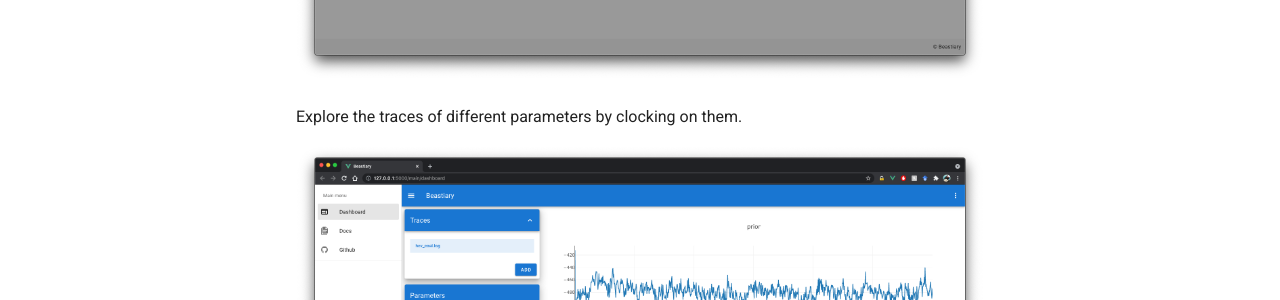
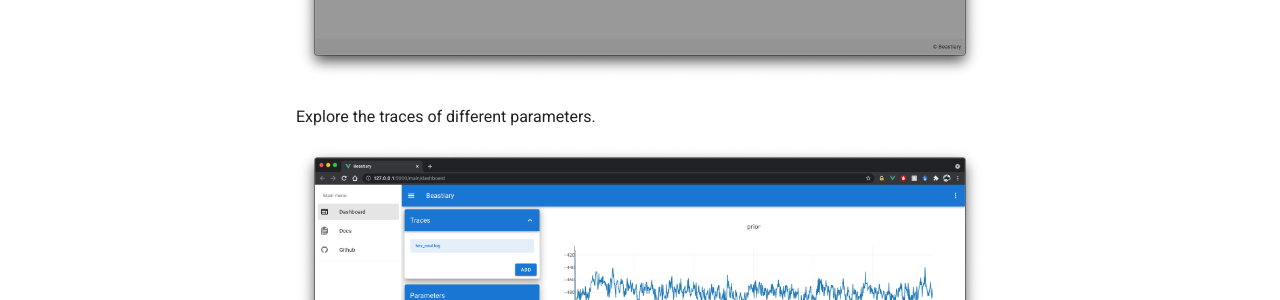
Before and after one commit to Wytamma/beastiary, an MkDocs documentation site: the page built from docs/tutorial/first-steps.md, in a window 1280 px wide and 900 px high, scrolled down 1308 px. Shown: the part 251-551 px from the top of the window. Built offline with MkDocs 1.6.1 and Material for MkDocs 9.7.7, drawn with Linux system fonts in a browser that asks for light colours; comment, search, counter and statistics services are not loaded.

Commit message:
Update first-steps.md

```diff
--- a/docs/tutorial/first-steps.md
+++ b/docs/tutorial/first-steps.md
@@ -23,6 +23,6 @@ Add a log file using the `ADD` button.
 
 ![](../images/add_screen_shot.png)
 
-Explore the traces of different parameters by clocking on them.
+Explore the traces of different parameters.
 
 ![](../images/screen_shot.png)
```
